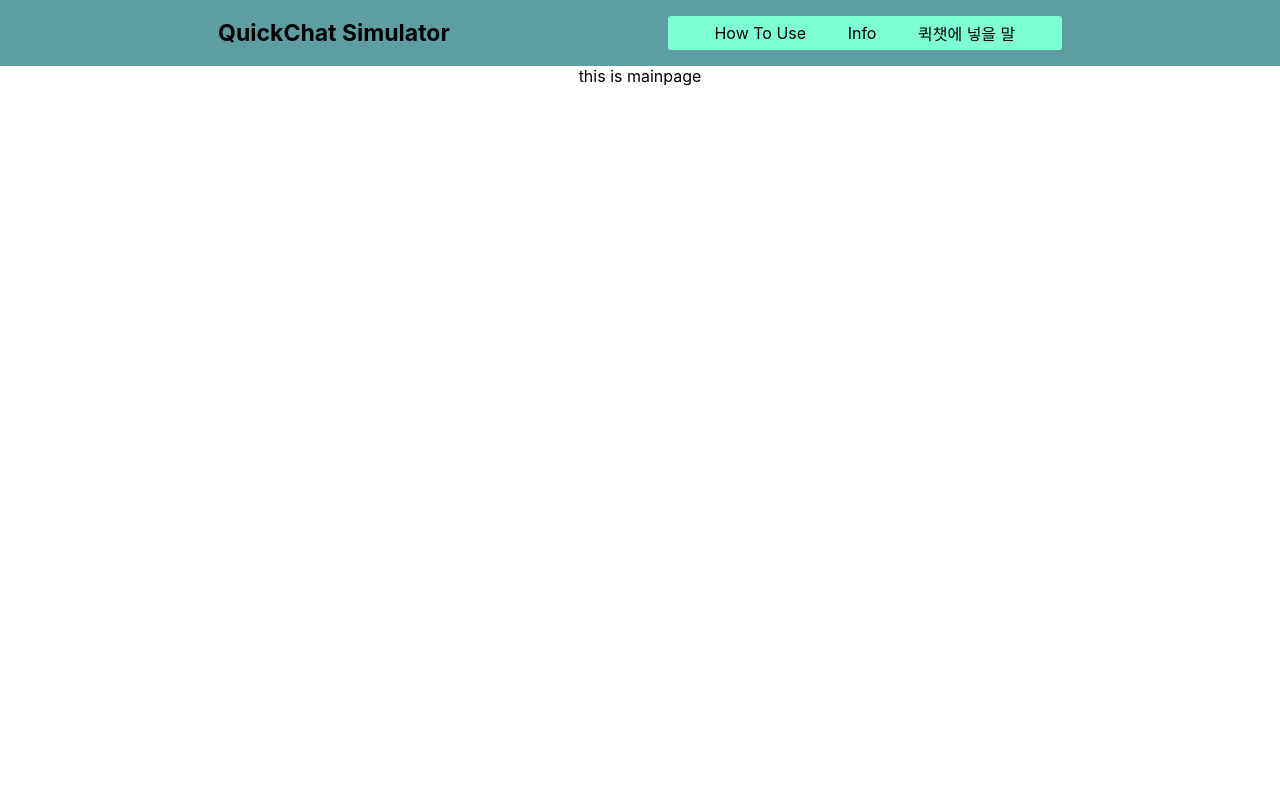
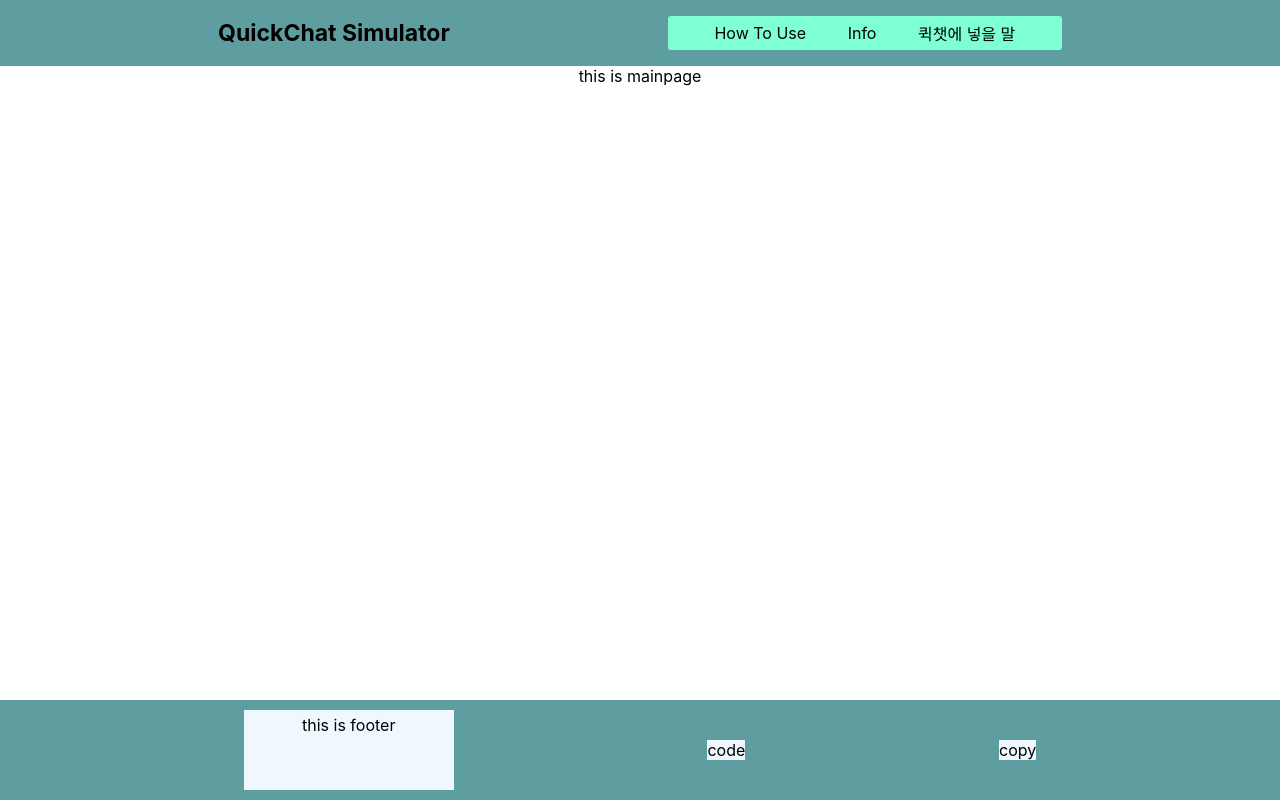
Before and after one commit to lwef/quick-chat-simulator, a React (Create React App) app: page / in a window 1280 px wide. Built offline with nearby package versions, Linux system fonts and the light colour scheme.

Commit message:
#1 make footer

```diff
--- /dev/null
+++ b/src/component/Footer.css
@@ -0,0 +1,28 @@
+.footer {
+    display: flex;
+    justify-content: space-evenly;
+    align-items: center;
+    position: absolute;
+    bottom: 0;
+    background-color: cadetblue;
+    width: 100%;
+    height: 100px;
+}
+
+.footer__show {
+    background-color: aliceblue;
+    margin: 10px;
+    padding: 5px;
+    width: 200px;
+    height: 70%;
+}
+
+.footer__code {
+    background-color: aliceblue;
+    margin: 10px;
+}
+
+.footer__copy {
+    background-color: aliceblue;
+    margin: 10px;
+}
--- /dev/null
+++ b/src/component/Footer.js
@@ -0,0 +1,20 @@
+import React from 'react';
+import './Footer.css'
+
+const Footer = () => {
+    return (
+        <div className="footer">
+            <div className="footer__show">
+                this is footer
+            </div>
+            <div className="footer__code">
+                code
+            </div>
+            <div className="footer__copy">
+                copy
+            </div>
+        </div>
+    )
+}
+
+export default Footer;
--- a/src/view/Main.js
+++ b/src/view/Main.js
@@ -1,9 +1,11 @@
 import React from 'react';
+import Footer from '../component/Footer';
 
 function Main() {
     return (
         <div>
             this is mainpage
+            <Footer/>
         </div>
     )
 }
```
